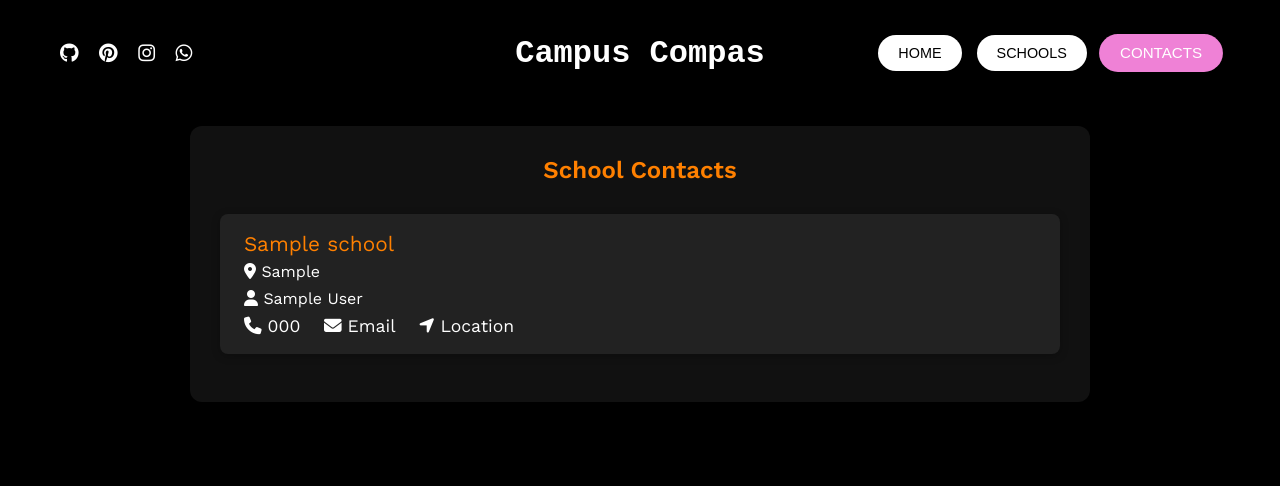
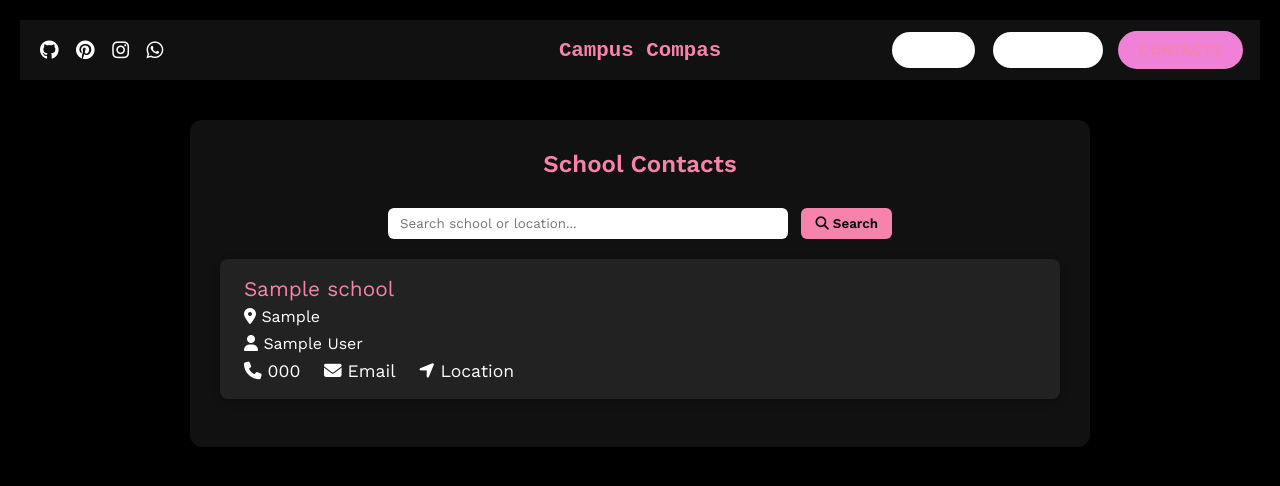
Before and after one commit to Stacyy-Were/CampusCompas, a PHP site: page /contacts.php in a window 1280 px wide. Shown: the top 486 px of the page. Run offline with PHP 8.4, Linux system fonts and the light colour scheme; tables that the repository leaves empty or names only in its code hold one stand-in row (values such as "Sample post").

Commit message:
Added search functionality

```diff
--- a/contacts.php
+++ b/contacts.php
@@ -1,14 +1,29 @@
 <?php
+// Database connection
 $servername = "localhost";
 $username = "root";
 $password = "";
 $dbname = "campus";
 $conn = new mysqli($servername, $username, $password, $dbname);
-if ($conn->connect_error) { die("Connection failed: " . $conn->connect_error); }
 
-$sql = "SELECT s.name, s.location, a.full_name, a.telephone, a.email
-        FROM schools s
-        JOIN school_admins a ON s.admin_id = a.id";
+// Check connection
+if ($conn->connect_error) {
+    die("Connection failed: " . $conn->connect_error);
+}
+
+// Handle search filter
+$search = "";
+if (isset($_GET['search'])) {
+    $search = $conn->real_escape_string($_GET['search']);
+    $sql = "SELECT s.name, s.location, a.full_name, a.telephone, a.email
+            FROM schools s
+            JOIN school_admins a ON s.admin_id = a.id
+            WHERE s.name LIKE '%$search%' OR s.location LIKE '%$search%'";
+} else {
+    $sql = "SELECT s.name, s.location, a.full_name, a.telephone, a.email
+            FROM schools s
+            JOIN school_admins a ON s.admin_id = a.id";
+}
 $result = $conn->query($sql);
 ?>
 <!DOCTYPE html>
@@ -22,14 +37,25 @@ $result = $conn->query($sql);
     <link href="https://fonts.googleapis.com/css2?family=Work+Sans:wght@400;600&display=swap" rel="stylesheet">
     <style>
         body { background: #000; color: #fff; font-family: 'Work Sans', sans-serif; }
+        nav { display: flex; justify-content: space-between; padding: 12px 20px; background: #111; align-items: center; }
+        nav .socials a { color: #fff; margin-right: 12px; font-size: 1.2em; }
+        nav .brand { font-size: 1.3em; font-weight: bold; color: #f783ac; }
+        nav .nav-buttons a { margin-left: 18px; text-decoration: none; color: #fff; }
+        nav .nav-buttons a.active { color: #f783ac; font-weight: bold; }
+
         .contacts-container { max-width: 900px; margin: 40px auto; background: #111; padding: 30px; border-radius: 12px; }
-        h2 { color: #ff8000; text-align: center; margin-bottom: 30px; }
+        h2 { color: #f783ac; text-align: center; margin-bottom: 30px; }
+        form { text-align: center; margin-bottom: 20px; }
+        input[type="text"] { padding: 8px 12px; border-radius: 6px; border: none; width: 60%; max-width: 400px; }
+        button { padding: 8px 14px; border: none; border-radius: 6px; margin-left: 8px; background: #f783ac; color: #000; font-weight: bold; cursor: pointer; }
+        button:hover { background: #ff99bb; }
+
         .school-card { background: #222; border-radius: 8px; margin-bottom: 18px; padding: 18px 24px; box-shadow: 0 2px 8px #0004; transition: transform 0.2s; }
         .school-card:hover { transform: scale(1.02); box-shadow: 0 4px 16px #ff800033; }
-        .school-title { font-size: 1.3em; color: #ff8000; margin-bottom: 6px; }
+        .school-title { font-size: 1.3em; color: #f783ac; margin-bottom: 6px; }
         .school-details { margin-bottom: 8px; }
         .contact-links a { color: #fff; margin-right: 18px; text-decoration: none; font-size: 1.1em; transition: color 0.2s; }
-        .contact-links a:hover { color: #ff8000; }
+        .contact-links a:hover { color: #f783ac; }
         .location-link { color: #28a745; }
         @media (max-width: 600px) {
             .contacts-container { padding: 10px; }
@@ -52,8 +78,16 @@ $result = $conn->query($sql);
             <a href="contacts.php" class="active">CONTACTS</a>
         </div>
     </nav>
+
     <div class="contacts-container">
         <h2>School Contacts</h2>
+
+
+        <form method="GET" action="contacts.php">
+            <input type="text" name="search" placeholder="Search school or location..." value="<?= htmlspecialchars($search) ?>">
+            <button type="submit"><i class="fa fa-search"></i> Search</button>
+        </form>
+
         <?php if ($result && $result->num_rows > 0): ?>
             <?php while($row = $result->fetch_assoc()): ?>
                 <div class="school-card">
@@ -68,7 +102,7 @@ $result = $conn->query($sql);
                 </div>
             <?php endwhile; ?>
         <?php else: ?>
-            <p>No schools found.</p>
+            <p style="text-align:center;">No schools found.</p>
         <?php endif; ?>
     </div>
 </body>
```
